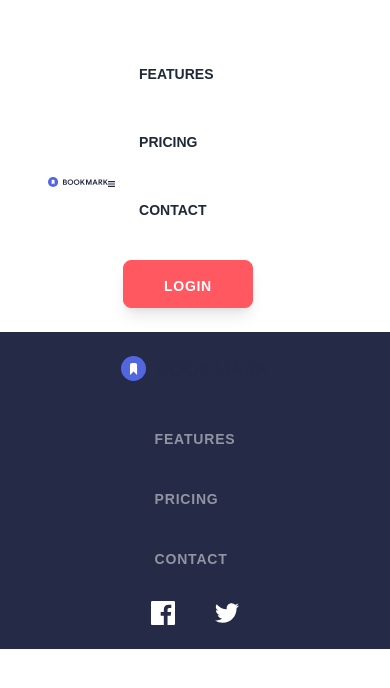
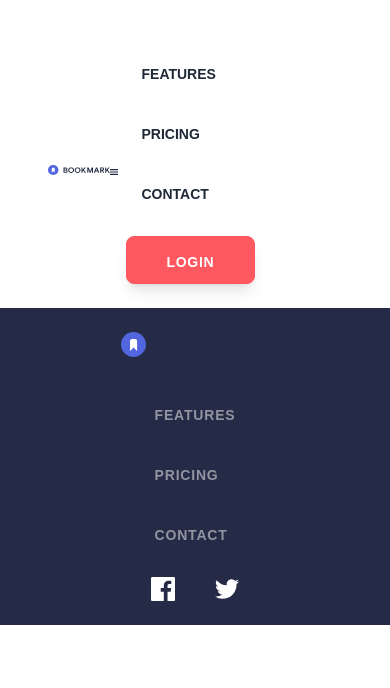
Before and after one commit to KonradBauer/Products-Page, a React (Vite) app: page / in a window 390 px wide. Shown: the top 688 px of the page. Built offline with nearby package versions, Linux system fonts and the light colour scheme.

Commit message:
Header is now responsive

```diff
--- a/src/App.tsx
+++ b/src/App.tsx
@@ -3,7 +3,7 @@ import { Header } from "./components/Header/Header";
 
 export const App: React.FC = () => {
   return (
-    <div className=" m-auto pt-8 font-rubik font-bold">
+    <div className="m-auto pt-8 font-rubik font-bold">
       <Header />
       <Footer />
     </div>
--- a/src/components/Header/Header.tsx
+++ b/src/components/Header/Header.tsx
@@ -21,7 +21,7 @@ export const Header: React.FC = () => {
         </button>
       </div>
       <ul
-        className={`menu menu-horizontal uppercase gap-8 flex items-center ${
+        className={`menu menu-horizontal uppercase gap-6 flex items-center ${
           isMenuOpen ? "hidden md:flex" : ""
         }`}
       >
```
